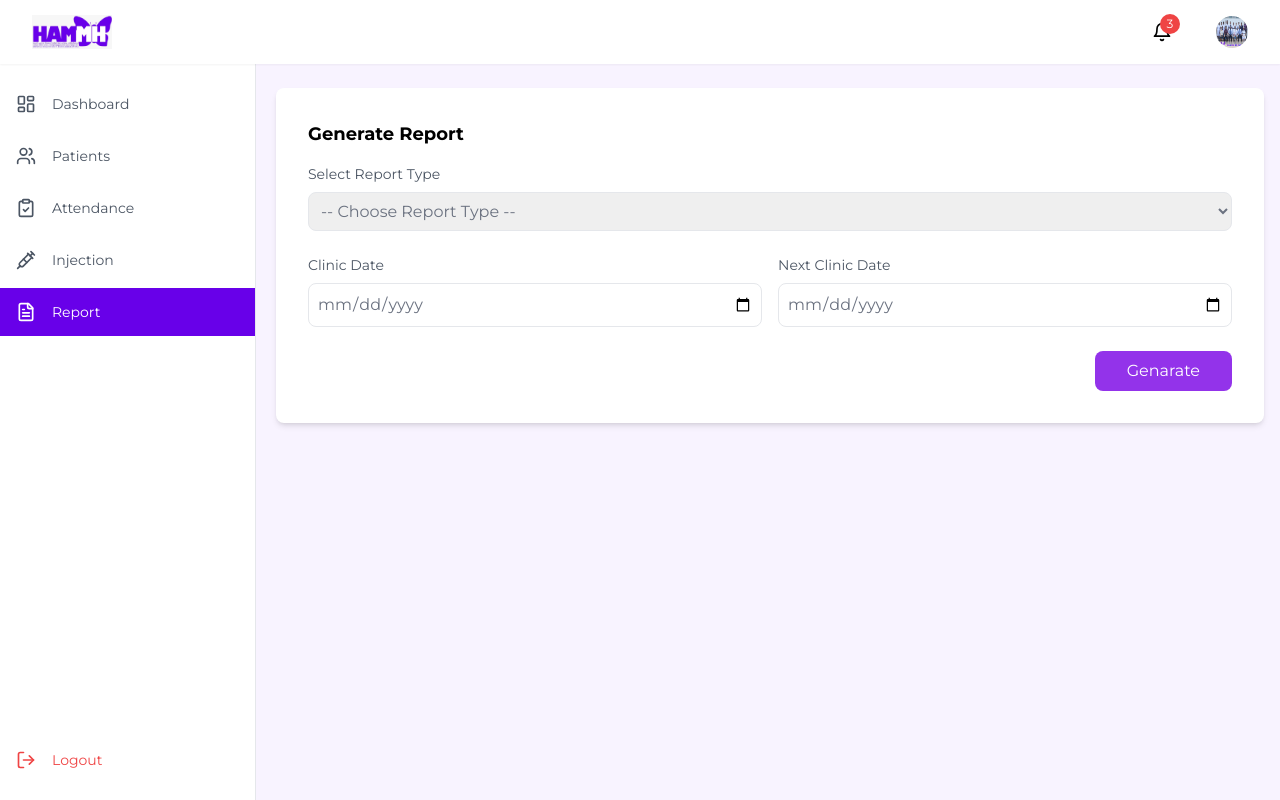
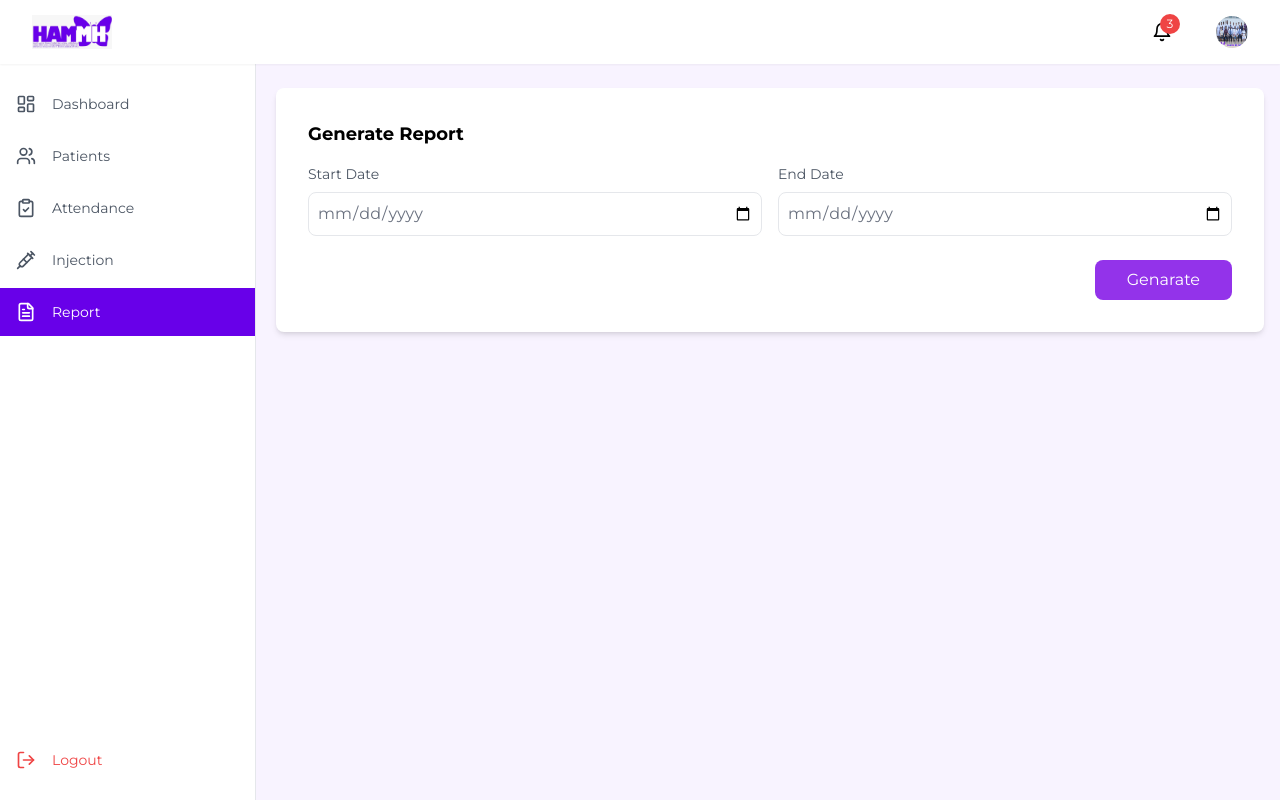
Before and after one commit to Rdilshan/HAMMH, a Next.js app: page /dashboard/report in a window 1280 px wide. Built offline with nearby package versions, Linux system fonts and the light colour scheme.

Commit message:
clinic type also save on clinic table

```diff
--- a/src/app/api/patient/[id]/clinic/route.ts
+++ b/src/app/api/patient/[id]/clinic/route.ts
@@ -1,5 +1,7 @@
 import { NextResponse } from "next/server";
 import { PrismaClient } from "@prisma/client";
+import { ClincType } from "@prisma/client";
+
 
 const prisma = new PrismaClient();
 
@@ -31,6 +33,21 @@ export async function POST(
     const data = await request.json();
     const id = (await params).id;
 
+    //get the patient details
+    const patientvalue = await prisma.patients.findUnique({
+      where: {
+        id: Number(id),
+      },
+      select: {
+        clinic_session: true,
+      },
+    });
+
+    if (patientvalue?.clinic_session) {
+      var patientclinc = patientvalue?.clinic_session;
+    } else {
+      var patientclinc = "Genaral_Clinic";
+    }
     //not attendence
     await prisma.clinic.updateMany({
       where: {
@@ -68,6 +85,7 @@ export async function POST(
           next_data: data.next_data,
           patient_id: Number(id),
           status: "Attend",
+          clinc_type: patientclinc as ClincType
         },
       });
     } else {
@@ -92,6 +110,8 @@ export async function POST(
         Images: [],
         clinc_data: data.next_data,
         patient_id: Number(id),
+        clinc_type: patientclinc as ClincType
+
       },
     });
 
--- a/src/app/dashboard/patients/[id]/page.tsx
+++ b/src/app/dashboard/patients/[id]/page.tsx
@@ -329,11 +329,11 @@ const PatientDetails = () => {
                 Clinic Session
               </option>
               <option value="">Select Clinic Session</option>
-              <option value="Consaltant">Genaral Clinic</option>
-              <option value="OPD">Child & Adolescent guidance clinic</option>
-              <option value="Other wards">Substance abuse clinic</option>
-              <option value="Other health institution">Gender based violence clinic</option>
-              <option value="Public">Elderly clinic</option>
+              <option value="Genaral_Clinic">Genaral Clinic</option>
+              <option value="Child_Adolescent_guidance_clinic">Child & Adolescent guidance clinic</option>
+              <option value="Substance_abuse_clinic">Substance abuse clinic</option>
+              <option value="Gender_based_violence_clinic">Gender based violence clinic</option>
+              <option value="Elderly_clinic">Elderly clinic</option>
               <option value="Other">Other</option>
             </select>
           </div>
--- a/src/app/dashboard/report/page.tsx
+++ b/src/app/dashboard/report/page.tsx
@@ -2,40 +2,24 @@
 
 import React, { useState } from 'react';
 import {handleFile} from 'docfillx';
-// import Report from '../../../../public/report.png';
+
 
 const ReportGenerate = () => {
   const [startDate, setStartDate] = useState('');
   const [endDate, setendDate] = useState('');
-  const [reportType, setReportType] = useState(''); // New state for report type
+
+  const handleGenerateReport = () => {
+    handleFile("../Report.docx",{data:"Report"})
+  };
 
   return (
     <div className="bg-white mt-6 mx-4 rounded-lg shadow-md p-8">
       <div className="">
         <h2 className="text-black text-lg font-semibold mb-4">Generate Report</h2>
 
-        {/* Select Report Type */}
-        <div className="mb-6">
-          <label className="block text-sm text-gray-600 mb-2">Select Report Type</label>
-          <select
-            value={reportType}
-            onChange={(e) => setReportType(e.target.value)}
-            className="w-full p-2 border border-gray-200 rounded-lg text-gray-500"
-          >
-            <option value="" disabled>
-              -- Choose Report Type --
-            </option>
-            <option value="daily">Daily Report</option>
-            <option value="weekly">Weekly Report</option>
-            <option value="monthly">Monthly Report</option>
-            <option value="custom">Custom Report</option>
-          </select>
-        </div>
-
-        {/* Date Selection */}
-        <div className="grid grid-cols-2 gap-4 mb-6">
+        <div className="grid grid-cols-1 gap-4 mb-6 md:grid-cols-2">
           <div>
-            <label className="block text-sm text-gray-600 mb-2">Clinic Date</label>
+            <label className="block text-sm text-gray-600 mb-2">Start Date</label>
             <div className="relative">
               <input
                 type="date"
@@ -47,7 +31,7 @@ const ReportGenerate = () => {
           </div>
 
           <div>
-            <label className="block text-sm text-gray-600 mb-2">Next Clinic Date</label>
+            <label className="block text-sm text-gray-600 mb-2">End Date</label>
             <div className="relative">
               <input
                 type="date"
@@ -62,7 +46,7 @@ const ReportGenerate = () => {
         {/* Save Button */}
         <div className="flex justify-end">
           <button className="bg-purple-600 text-white px-8 py-2 rounded-lg hover:bg-purple-700 transition-colors"
-            onClick={() => handleFile("../Report.docx",{data:"Report"})} >
+            onClick={handleGenerateReport} >
             Genarate
           </button>
         </div>
```
Also changed, not shown: 2 other files (tests, documents, lock files or other folders).
